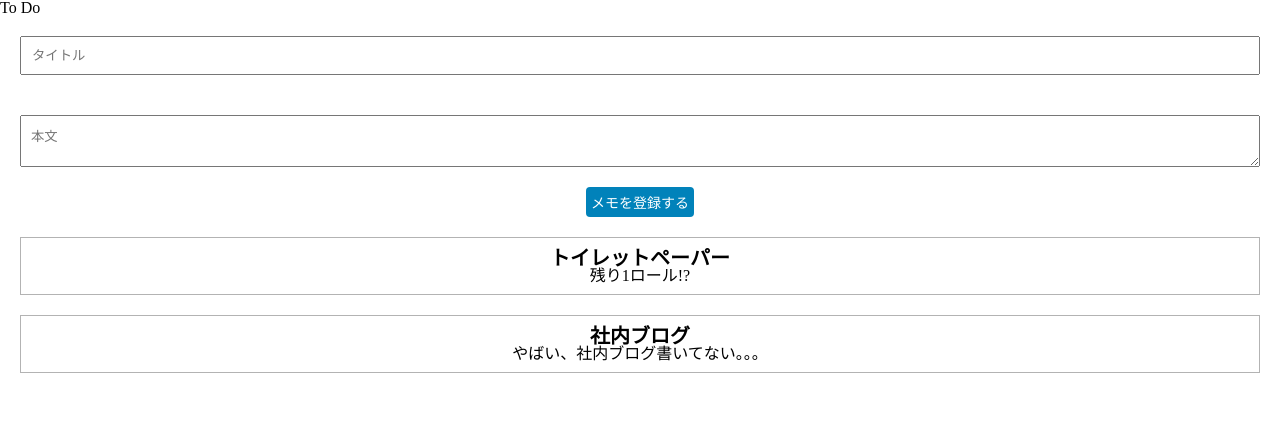
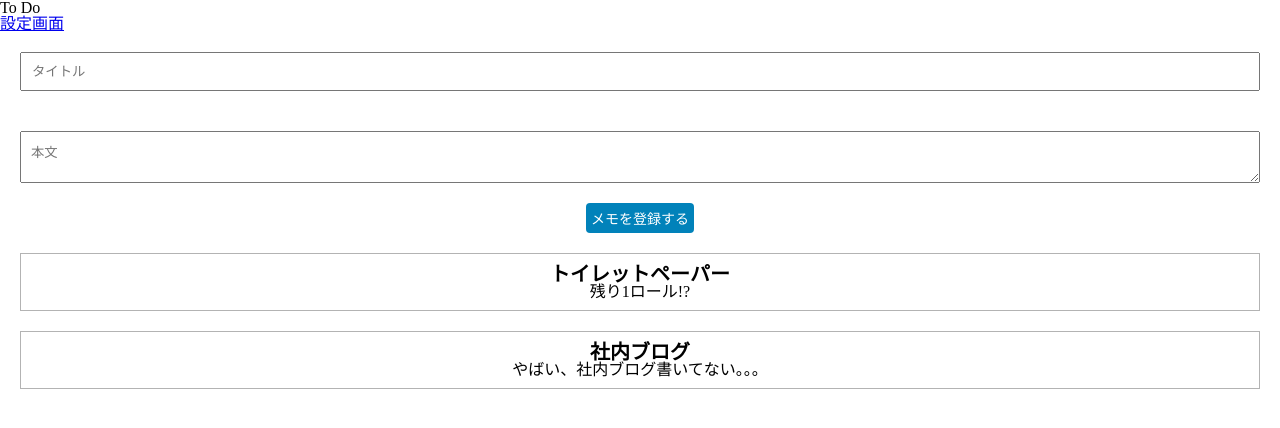
Before and after one commit to JuntaHara/ToDo_App, a React (Create React App) app: page / in a window 1280 px wide. Shown: the top 428 px of the page. Built offline with nearby package versions, Linux system fonts and the light colour scheme.

Commit message:
ルーティング追加

```diff
--- a/src/App.js
+++ b/src/App.js
@@ -1,33 +1,16 @@
-import { useState } from 'react';
-import MemoList from './components/memoList';
-import MemoForm from './components/memoForm';
+import Top from './pages/top';
+import { BrowserRouter, Routes, Route } from 'react-router-dom';
+import Setting from './pages/setting';
 
 function App() {
 
-  const [memos, setMemo] = useState([
-      {
-        id: '1',
-        title: 'トイレットペーパー',
-        message: '残り1ロール!?'
-      },
-      {
-        id: '2',
-        title: '社内ブログ',
-        message: 'やばい、社内ブログ書いてない。。。'
-      }
-    ]);
-
-  function draftToMemos(memoDraft) {
-    console.log('draftToMemos', memoDraft);
-    setMemo([...memos,memoDraft]);
-  }
-
   return (
-    <div>
-      <h1>To Do</h1>
-      <MemoForm submitButtonClickHandler={draftToMemos}/>
-      <MemoList memos={memos} />
-    </div>
+    <BrowserRouter>
+      <Routes>
+        <Route path="/" element={<Top />} />
+        <Route path="setting" element={<Setting />} />
+      </Routes>
+    </BrowserRouter>
   );
 }
 
--- /dev/null
+++ b/src/pages/setting.js
@@ -0,0 +1,9 @@
+function Setting() {
+    return (
+      <div>
+          設定画面
+      </div>
+    );
+  }
+
+  export default Setting;
--- /dev/null
+++ b/src/pages/top.js
@@ -0,0 +1,37 @@
+import { useState } from 'react';
+import MemoList from '../components/memoList';
+import MemoForm from '../components/memoForm';
+import { Link } from "react-router-dom";
+
+function Top() {
+
+  const [memos, setMemo] = useState([
+      {
+        id: '1',
+        title: 'トイレットペーパー',
+        message: '残り1ロール!?'
+      },
+      {
+        id: '2',
+        title: '社内ブログ',
+        message: 'やばい、社内ブログ書いてない。。。'
+      }
+    ]);
+
+  function draftToMemos(memoDraft) {
+    console.log('draftToMemos', memoDraft);
+    setMemo([...memos,memoDraft]);
+  }
+
+  return (
+    <div>
+      <h1>To Do</h1>
+      <Link to="setting">設定画面</Link>
+      <MemoForm submitButtonClickHandler={draftToMemos}/>
+      <MemoList memos={memos} />
+    </div>
+  );
+}
+
+
+export default Top;
```
